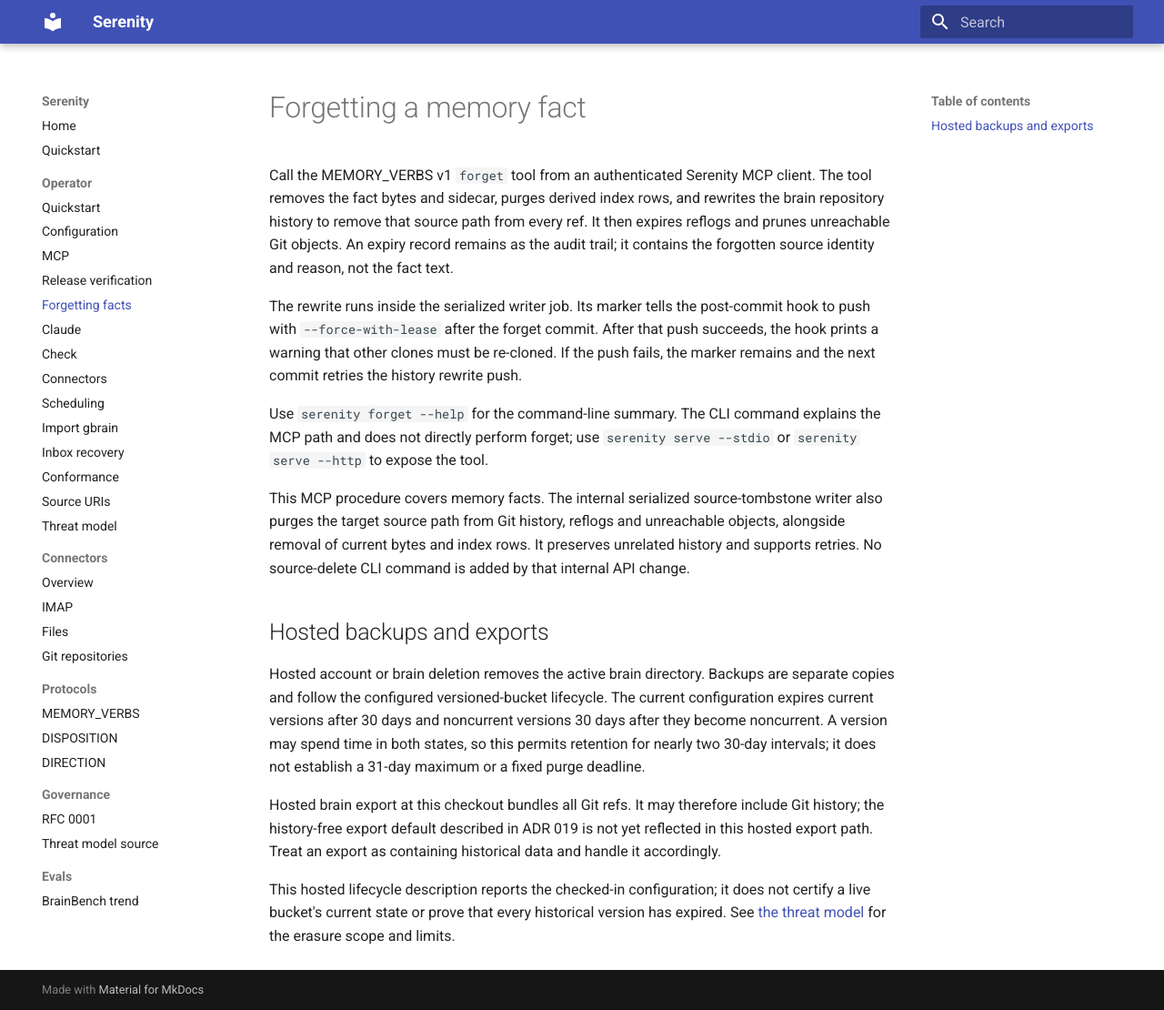
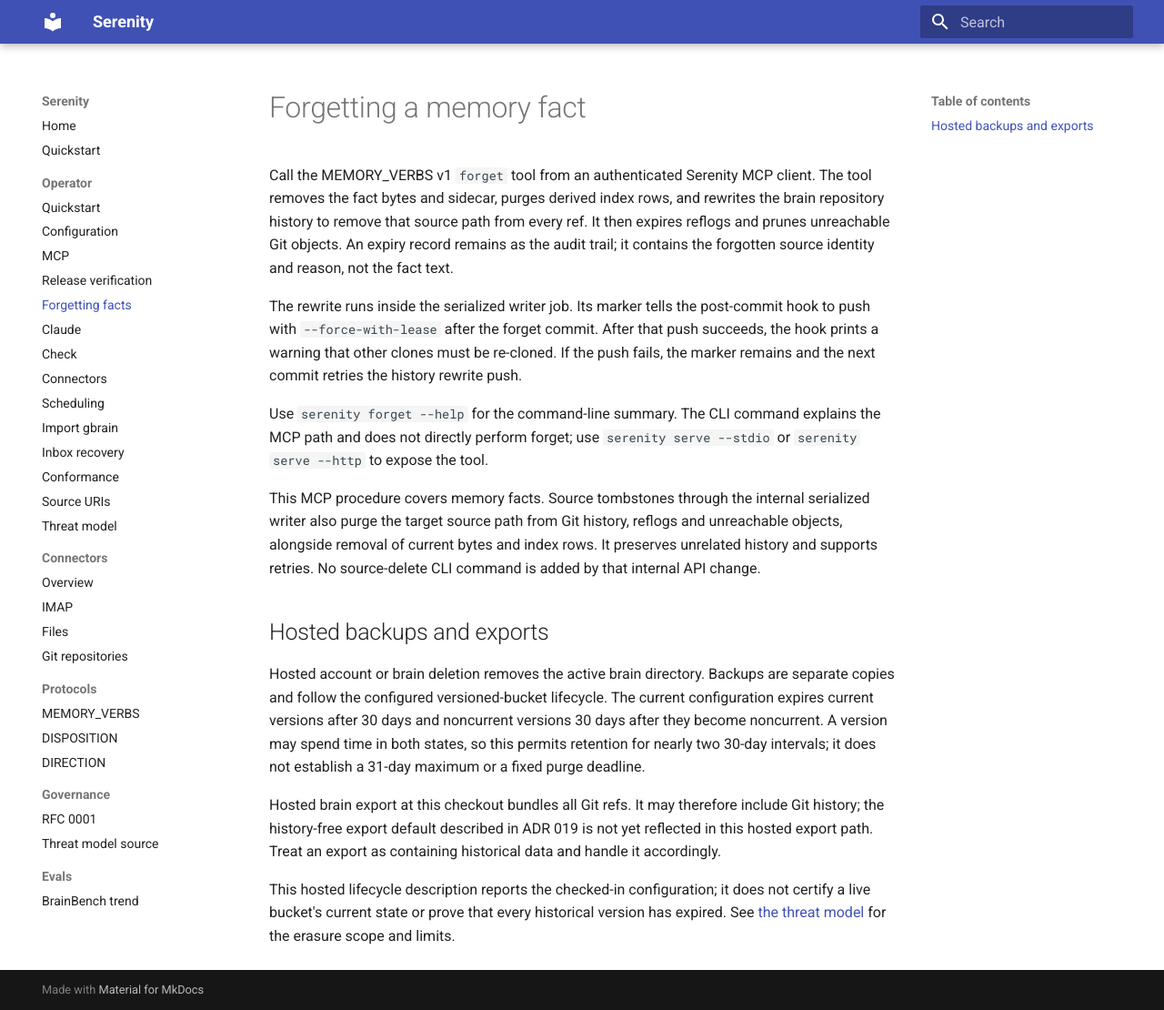
Before and after one commit to sirerun/serenity, an MkDocs documentation site: the page built from docs/operator/forget.md, in a window 1280 px wide and 1110 px high. Shown: the whole window at 91% size. Built offline with MkDocs 1.6.1 and Material for MkDocs 9.7.7, drawn with Linux system fonts in a browser that asks for light colours.

Commit message:
docs: align source-tombstone wording with disclosure contract

```diff
--- a/docs/operator/forget.md
+++ b/docs/operator/forget.md
@@ -17,8 +17,8 @@
 explains the MCP path and does not directly perform forget; use
 `serenity serve --stdio` or `serenity serve --http` to expose the tool.
 
-This MCP procedure covers memory facts. The internal serialized source-tombstone
-writer also purges the target source path from Git history, reflogs and
+This MCP procedure covers memory facts. Source tombstones through the internal
+serialized writer also purge the target source path from Git history, reflogs and
 unreachable objects, alongside removal of current bytes and index rows. It
 preserves unrelated history and supports retries. No source-delete CLI command
 is added by that internal API change.
```
